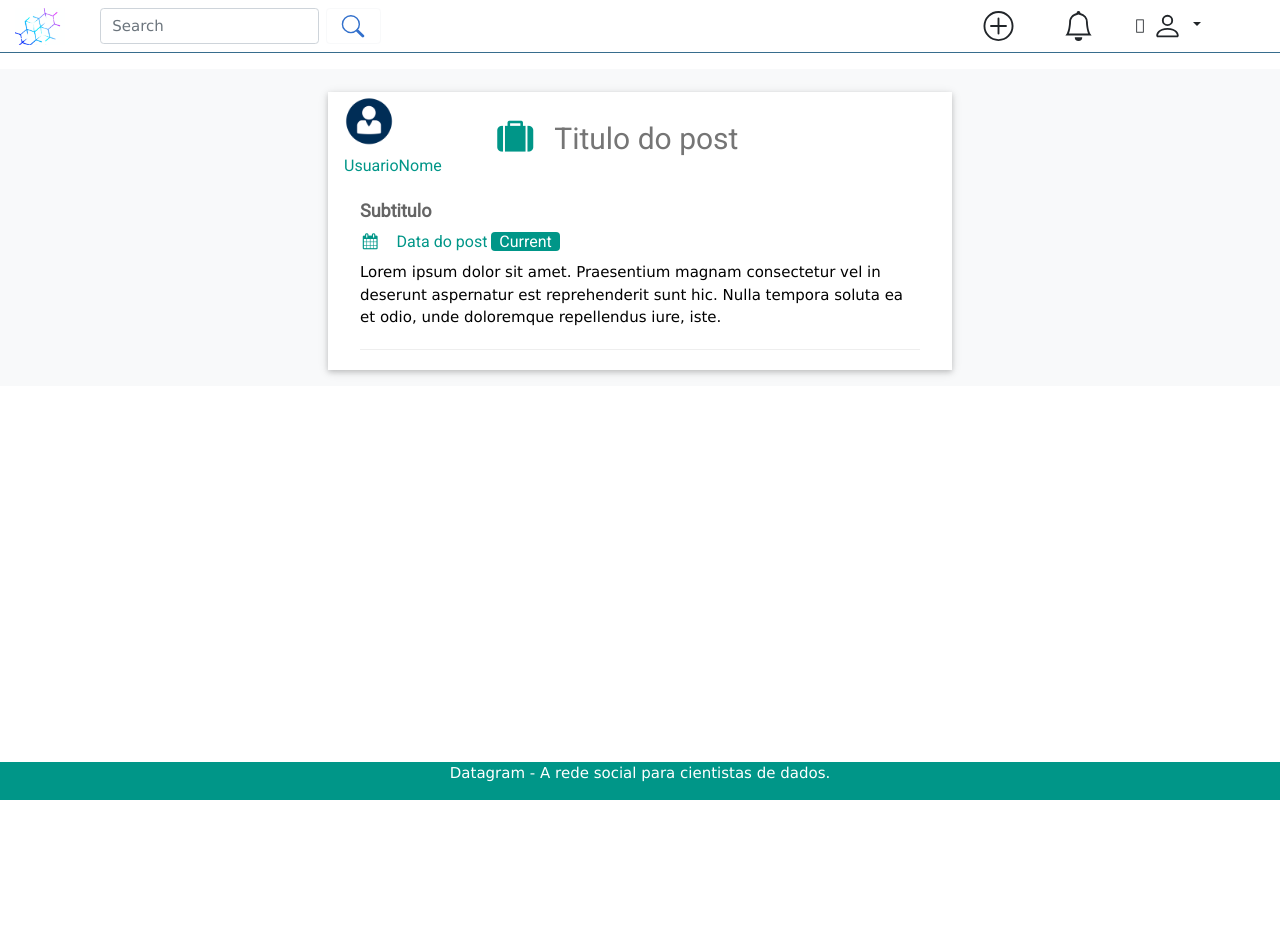
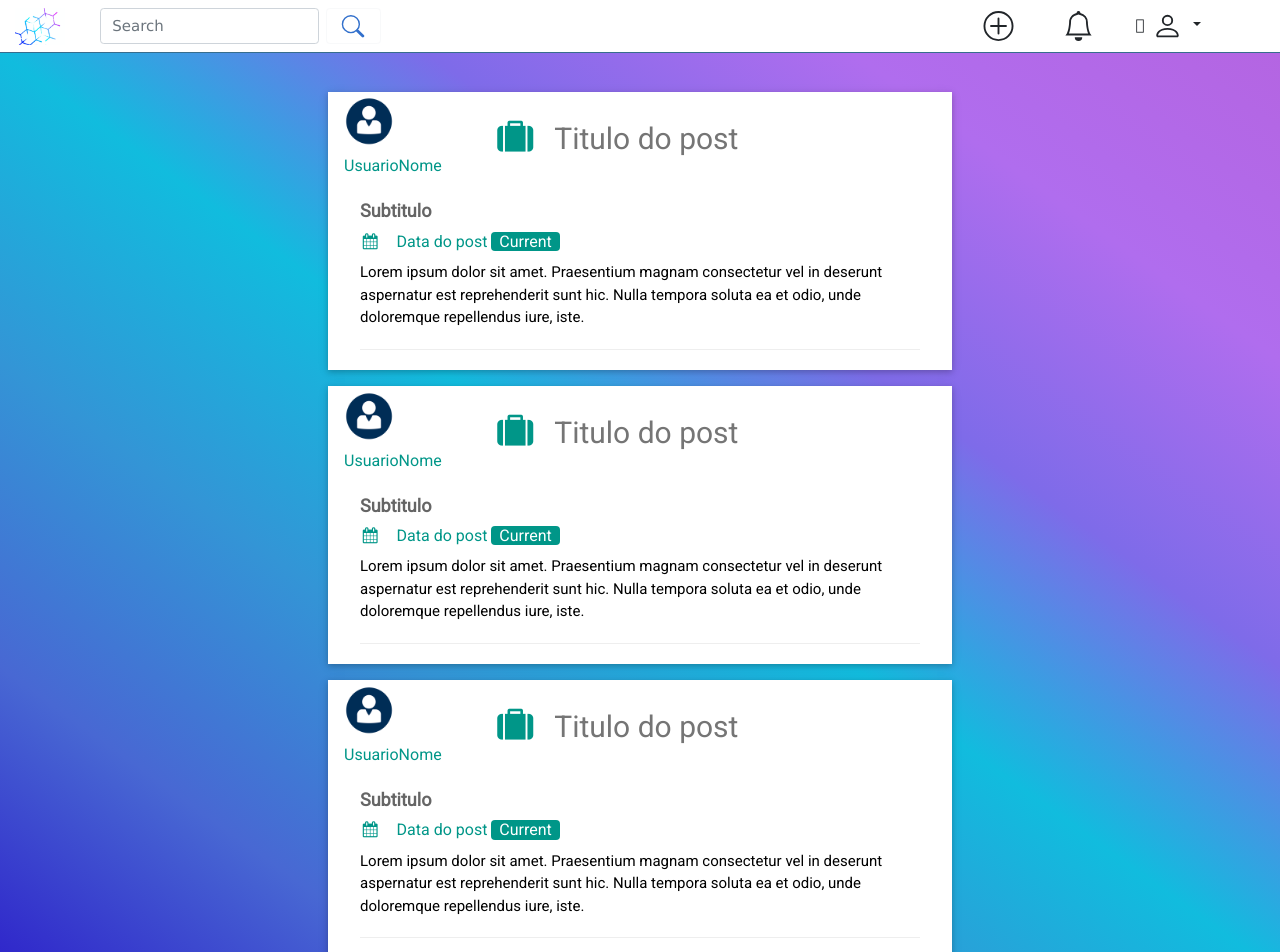
Before and after one commit to RenanAbbade/Datagram, an Angular app in the folder Datagram WEB/Datagram-frontend/: page /feed in a window 1280 px wide. Shown: the top 952 px of the page. Before the commit the page ends 800 px from the top, so only its background shows below. Built offline with nearby package versions, Linux system fonts and the light colour scheme.

Commit message:
ajustes no desing by @CarolFernandes_ & @AlineMidori

```diff
--- a/Datagram WEB/Datagram-frontend/src/app/cadastro/cadastro.component.css
+++ b/Datagram WEB/Datagram-frontend/src/app/cadastro/cadastro.component.css
@@ -1,3 +1,9 @@
+body{
+  background-image: linear-gradient(to right bottom, #2e23ca, #4868d3, #3395d6, #11bcde, #7e6be9, #b06dee, #b465e2);
+  height: 100%;
+  margin:0;
+}
+
 .btn-group
 {
   text-align: center;
--- a/Datagram WEB/Datagram-frontend/src/app/cadastro/cadastro.component.html
+++ b/Datagram WEB/Datagram-frontend/src/app/cadastro/cadastro.component.html
@@ -1,14 +1,15 @@
 <html>
-<div  style="padding: 1% 20% 0% 20%; ">
-  <h6 style="text-align: center;">Selecione o tipo de usuário que deseja cadastrar!</h6>
+  <body>
+<div  style="padding: 1% 20% 0% 20%;">
+  <h6 style="text-align: center; color: white;">Selecione o tipo de usuário que deseja cadastrar!</h6>
 </div>
 <div style="padding: 1% 20% 0% 20%; " class="btn-group" id="escolha" role="group" aria-label="Basic example">
 
-  <button type="button" class="btn btn-secondary" id="Pesquisador" value="Pesquisador" (click)="mudaTipo('Pesquisador')">Pesquisador</button>
+  <button type="button" class="btn btn-secondary" id="Pesquisador" value="Pesquisador" (click)="mudaTipo('Pesquisador')" >Pesquisador</button>
   <button type="button" class="btn btn-secondary" id="Membro" value="Membro" (click)="mudaTipo('Membro')">Membro</button>
 </div>
 
-
+<div class="container" style="background-color: white; ">
 <form style="padding: 5% 20% 10% 20%; " name="f1">
   <div class="form-row">
 
@@ -163,4 +164,7 @@
 
 
 </form>
+</div>
+</body>
+
 </html>
--- a/Datagram WEB/Datagram-frontend/src/app/feed/feed.component.css
+++ b/Datagram WEB/Datagram-frontend/src/app/feed/feed.component.css
@@ -1,3 +1,21 @@
+body {
+  background-image: linear-gradient(to right top, #2e23ca, #4868d3, #3395d6, #11bcde, #7e6be9, #b06dee, #b465e2);
+  height: 100%;
+  margin:0;
+}
+
+/* Trick */
+body{
+  display:flex;
+  flex-direction:column;
+  height:50px;
+}
+
+footer{
+  margin-top:auto;
+}
+
+
 .center {
   display: block;
   margin-left: auto;
--- a/Datagram WEB/Datagram-frontend/src/app/feed/feed.component.html
+++ b/Datagram WEB/Datagram-frontend/src/app/feed/feed.component.html
@@ -5,12 +5,11 @@
 
 <app-home></app-home>
 
-
+<body>
 <style>
 html,body,h1,h2,h3,h4,h5,h6 {font-family: "Roboto", sans-serif}
 </style>
-<div  class="bg-light">
-
+  <div >
 <!-- Page Container -->
 <div class="w3-content w3-margin-top" style="max-width:1400px;">
 
@@ -34,13 +33,45 @@ html,body,h1,h2,h3,h4,h5,h6 {font-family: "Roboto", sans-serif}
 
     <!-- End Right Column -->
     </div>
+        <!-- Right Column -->
+        <div class="w3-onetwothird ">
+          <div class="w3-container w3-card w3-white w3-margin-bottom">
+            <a class="navbar-brand" href="/perfil" style="float: left;"><img src="./assets/img/usuario.png" class="img-circle " style="width:50px"> <h6 class="w3-text-teal">UsuarioNome</h6></a>
+            <h2 class="w3-text-grey w3-padding-16 center" ><i class="fa fa-suitcase fa-fw w3-margin-right w3-xxlarge w3-text-teal"></i>Titulo do post</h2>
+
+            <div class="w3-container">
+              <h5 class="w3-opacity"><b>Subtitulo</b></h5>
+              <h6 class="w3-text-teal"><i class="fa fa-calendar fa-fw w3-margin-right"></i>Data do post <span class="w3-tag w3-teal w3-round">Current</span></h6>
+              <p>Lorem ipsum dolor sit amet. Praesentium magnam consectetur vel in deserunt aspernatur est reprehenderit sunt hic. Nulla tempora soluta ea et odio, unde doloremque repellendus iure, iste.</p>
+              <hr>
+            </div>
+          </div>
+
+        <!-- End Right Column -->
+        </div>
+
+            <!-- Right Column -->
+    <div class="w3-onetwothird ">
+      <div class="w3-container w3-card w3-white w3-margin-bottom">
+        <a class="navbar-brand" href="/perfil" style="float: left;"><img src="./assets/img/usuario.png" class="img-circle " style="width:50px"> <h6 class="w3-text-teal">UsuarioNome</h6></a>
+        <h2 class="w3-text-grey w3-padding-16 center" ><i class="fa fa-suitcase fa-fw w3-margin-right w3-xxlarge w3-text-teal"></i>Titulo do post</h2>
+
+        <div class="w3-container">
+          <h5 class="w3-opacity"><b>Subtitulo</b></h5>
+          <h6 class="w3-text-teal"><i class="fa fa-calendar fa-fw w3-margin-right"></i>Data do post <span class="w3-tag w3-teal w3-round">Current</span></h6>
+          <p>Lorem ipsum dolor sit amet. Praesentium magnam consectetur vel in deserunt aspernatur est reprehenderit sunt hic. Nulla tempora soluta ea et odio, unde doloremque repellendus iure, iste.</p>
+          <hr>
+        </div>
+      </div>
+
+    <!-- End Right Column -->
+    </div>
 
   <!-- End Grid -->
   </div>
 
   <!-- End Page Container -->
 </div>
+</div>
 
-<footer class="w3-container w3-teal w3-center w3-margin-top footer bg-info " >
-  <p>Datagram - A rede social para cientistas de dados.</p>
-</footer>
+</body>
--- a/Datagram WEB/Datagram-frontend/src/app/login/login.component.css
+++ b/Datagram WEB/Datagram-frontend/src/app/login/login.component.css
@@ -1,3 +1,8 @@
+body {
+  background-image: linear-gradient(to left top, #170ace, #2950d1, #1285d1, #11bcde, #624ae9, #9c4ae9, #a437e4);
+  height: 100vh;
+}
+
 .ng-valid[required], .ng-valid.required {
   border-left: 5px solid #42A948;
 }
--- a/Datagram WEB/Datagram-frontend/src/app/login/login.component.html
+++ b/Datagram WEB/Datagram-frontend/src/app/login/login.component.html
@@ -1,6 +1,7 @@
-<form style="padding: 5% 20% 10% 20%; " name="f1">
+<body>
+<form style="padding: 5% 20% 10% 20%;" name="f1">
   <div class="container login-container">
-  <div class="col-md-6 login-form-2 center">
+  <div class="col-md-6 login-form-2 center" >
     <h3>
       <img src="./assets/img/logo1.png" class="img-thumbnail center"  >
     </h3>
@@ -27,3 +28,4 @@
 
 <!--https://bootsnipp.com/tags/login-->
 </form>
+</body>
--- a/Datagram WEB/Datagram-frontend/src/app/perfil/perfil.component.css
+++ b/Datagram WEB/Datagram-frontend/src/app/perfil/perfil.component.css
@@ -1,3 +1,8 @@
+.body {
+  background-image: linear-gradient(to left top, #2e23ca, #4868d3, #3395d6, #11bcde, #7e6be9, #b06dee, #b465e2);
+  height: 100%;
+}
+
 .buttonMenu
 {
   color: aliceblue;
--- a/Datagram WEB/Datagram-frontend/src/app/perfil/perfil.component.html
+++ b/Datagram WEB/Datagram-frontend/src/app/perfil/perfil.component.html
@@ -9,6 +9,7 @@
 
 
 <app-home></app-home>
+
 
 <style>
   html,
@@ -22,7 +23,10 @@
     font-family: "Roboto", sans-serif;
   }
 </style>
-<div class="bg-light">
+
+
+<div class="body" style="padding-bottom: 0%; margin-bottom: 0px;">
+
   <!-- Page Container -->
   <div class="w3-content w3-margin-top" style="max-width: 1400px;">
     <!-- The Grid -->
@@ -645,7 +649,6 @@
 
 
 
-
 <!-- EDIÇÃO DE POST -->
 <form class="modal fade" id="edit">
   <div class="modal-dialog modal-lg">
@@ -723,11 +726,10 @@
     </div>
   </div>
 </form>
-
+</div>
 <!-- End Page Container -->
 </div>
-
-<footer class="w3-container w3-teal w3-center w3-margin-top">
+<footer class="w3-container  w3-center " style="background-color: white;" >
 <p>Datagram - A rede social para cientistas de dados.</p>
 <i class="fa fa-facebook-official w3-hover-opacity"></i>
 <i class="fa fa-instagram w3-hover-opacity"></i>
@@ -735,11 +737,4 @@
 <i class="fa fa-pinterest-p w3-hover-opacity"></i>
 <i class="fa fa-twitter w3-hover-opacity"></i>
 <i class="fa fa-linkedin w3-hover-opacity"></i>
-<p>
-  Powered by
-  <a href="https://www.w3schools.com/w3css/default.asp" target="_blank"
-    >w3.css</a
-  >
-</p>
 </footer>
-</div>
```
